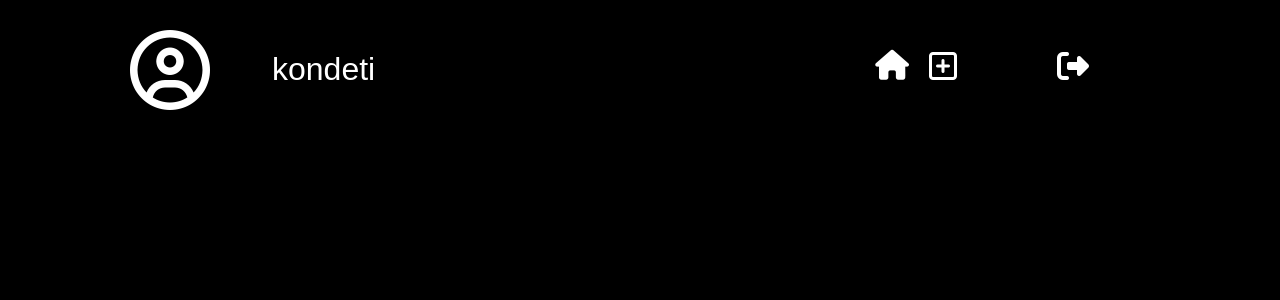
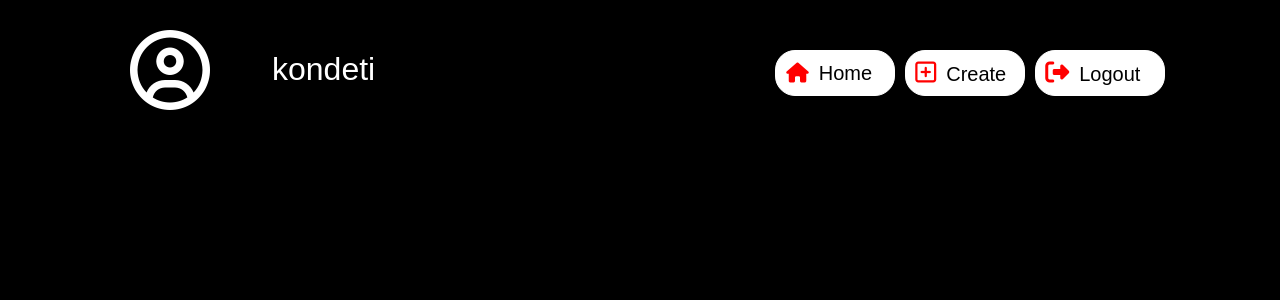
Before and after one commit to harikakora/harika-sns, a Flask app: page /yourprofile in a window 1280 px wide. Shown: the top 300 px of the page. Run offline with Flask 3, Linux system fonts and the light colour scheme; a user stored in the database is signed in; data comes from the database, SQL or seed files in the repository; some libraries are stand-ins or nearby versions.

Commit message:
Add files via upload

```diff
--- a/templates/yourprofile.html
+++ b/templates/yourprofile.html
@@ -149,10 +149,10 @@
             <div class="top-head">
                         <a href="#"><i class="fa-regular fa-circle-user" id="go" style="color: white; font-size: 80px;"></i></a>
                         <a href="#"><h2 class="name">{{session.get('user')}}</h2></a>
-                        <div style="margin-left:500px; margin-top: 50px;" class="d-flex justify-content-end">
-                            <a href="{{url_for('homepage')}}"><i class="fa-solid fa-house" style="font-size: 30px; color: white; "></i></a>
-                            <a href="{{url_for('createpost')}}"><i class="fa-regular fa-square-plus" style="font-size: 32px; margin-left: 20px; color: white;"></i></a>
-                            <a href="{{url_for('logout')}}"><i class="fa-solid fa-right-from-bracket" style="font-size: 32px; margin-left: 100px; color: white;"></i></a>
+                        <div style="margin-left:400px; margin-top: 50px;" class="d-flex justify-content-end">
+                            <a href="{{url_for('homepage')}}"><h5 style="color: black; border: 1px solid white;font-family: Arial, Helvetica, sans-serif; padding: 10px; border-radius: 20px; background-color: white; width: 120px;"><i class="fa-solid fa-house" style="font-size: 20px; color: red; margin-right: 10px;"></i>Home</h5></a>
+                            <a href="{{url_for('createpost')}}"><h5 style="color: black; border: 1px solid white;font-family: Arial, Helvetica, sans-serif; padding: 9px; border-radius: 20px; background-color: white; width: 120px; margin-left: 10px;"><i class="fa-regular fa-square-plus" style="font-size: 24px; margin-right: 10px; color: red;"></i>Create</h5></a>
+                            <a href="{{url_for('logout')}}"><h5 style="color: black; border: 1px solid white;font-family: Arial, Helvetica, sans-serif; padding: 9px; border-radius: 20px; background-color: white; width: 130px; margin-left: 10px;"><i class="fa-solid fa-right-from-bracket" style="font-size: 24px; margin-right: 10px; color: red;"></i>Logout</h5></a>
                         </div>
             </div>
 
```
